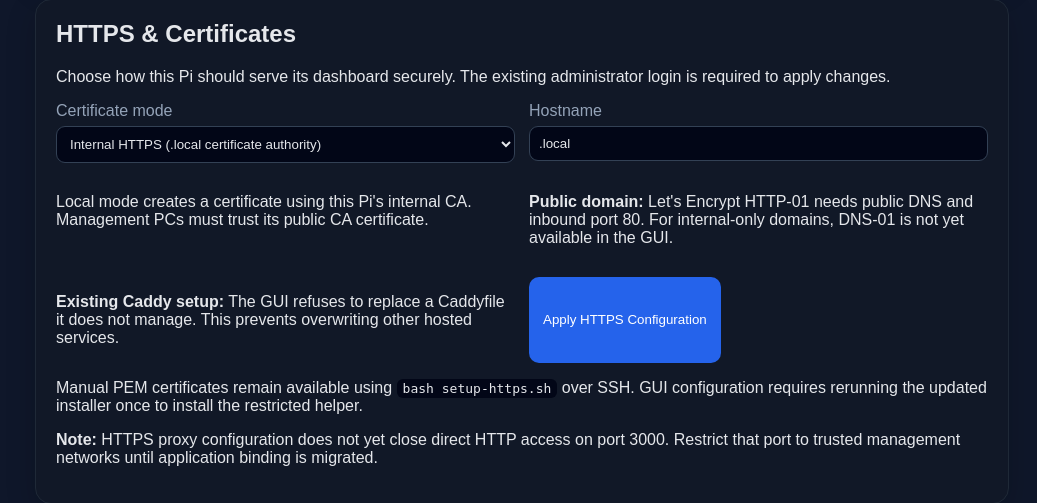
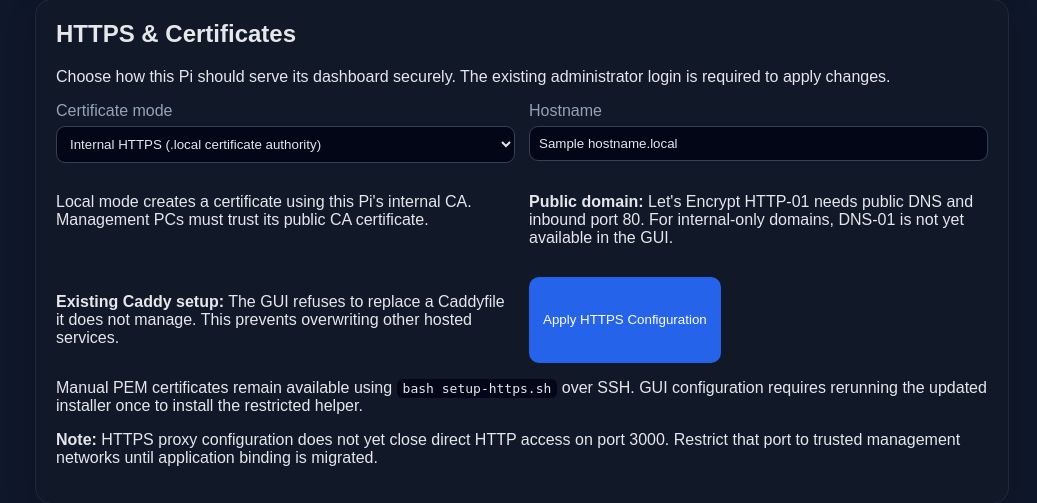
Before and after one commit to OrbITServices/pi-network-monitor, a Node server app: template views/advanced-settings.ejs in a window 1280 px wide. Shown: the part 1081-1584 px from the top of the page, without its empty margins (243-1280 px from the left). Run offline with Node 20, Linux system fonts and the light colour scheme; the template is opened without the code that fills it: most values are stand-ins (such as "Sample title", 1, 10 or a date in 2020); some libraries are stand-ins or nearby versions.

Commit message:
Use provided hostname in HTTPS form template

```diff
--- a/views/advanced-settings.ejs
+++ b/views/advanced-settings.ejs
@@ -39,7 +39,7 @@
         <option value="public">Let's Encrypt (public domain, HTTP-01)</option>
       </select>
     </label>
-    <label>Hostname<input name="https_hostname" id="https-hostname" required placeholder="pi-monitor2.local" value="<%= require('os').hostname() %>.local"></label>
+    <label>Hostname<input name="https_hostname" id="https-hostname" required placeholder="pi-monitor2.local" value="<%= hostname %>.local"></label>
     <p class="description" id="https-help">Local mode creates a certificate using this Pi's internal CA. Management PCs must trust its public CA certificate.</p>
     <p class="description"><strong>Public domain:</strong> Let's Encrypt HTTP-01 needs public DNS and inbound port 80. For internal-only domains, DNS-01 is not yet available in the GUI.</p>
     <p class="description"><strong>Existing Caddy setup:</strong> The GUI refuses to replace a Caddyfile it does not manage. This prevents overwriting other hosted services.</p>
@@ -53,7 +53,7 @@
   const mode=document.getElementById('https-mode'),host=document.getElementById('https-hostname'),help=document.getElementById('https-help');
   mode.addEventListener('change',()=>{
     if(mode.value==='public'){host.value='';host.placeholder='monitor.example.com';help.textContent='Public domain mode uses Let’s Encrypt HTTP-01. Public DNS and inbound port 80 are required.';}
-    else{host.value=<%- JSON.stringify(require('os').hostname()+'.local') %>;host.placeholder='pi-monitor2.local';help.textContent='Internal CA certificate. Trust the Pi’s public root CA on management PCs.';}
+    else{host.value=<%- JSON.stringify(hostname+'.local') %>;host.placeholder='pi-monitor2.local';help.textContent='Internal CA certificate. Trust the Pi’s public root CA on management PCs.';}
   });
 })();
 </script>
```
